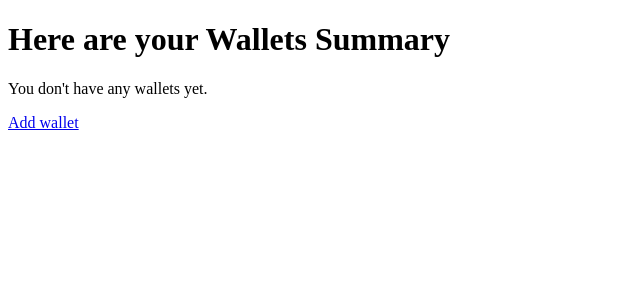
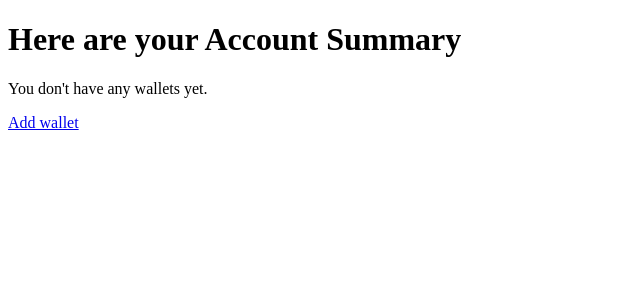
Before and after one commit to novtomiko/walletz, a CodeIgniter app: the page made by application/views/wallet/wallets.php in a window 1280 px wide. Shown: the top 300 px of the page, without its empty margins (0-640 px from the left). Run offline with CodeIgniter, Linux system fonts and the light colour scheme; data that the repository does not hold is empty.

Commit message:
defect fix 2

```diff
--- a/application/controllers/WalletController.php
+++ b/application/controllers/WalletController.php
@@ -15,7 +15,7 @@ class WalletController extends CI_Controller
         $data['expenses'] = $this->ExpenseModel->getExpenses();
         $data['totalExpenses'] = $this->ExpenseModel->getTotalExpenses();
         $data['totalIncomes'] = $this->ExpenseModel->getTotalIncomes();
-        $data["judul"] = "My Wallet";
+        $data["judul"] = "My Account";
         $data["user"] = $this->UserModel
             ->cekData(["email" => $this->session->userdata("email")])
             ->row_array();
--- a/application/views/templates/header.php
+++ b/application/views/templates/header.php
@@ -9,7 +9,7 @@
     <meta name="description" content="">
     <meta name="author" content="">
 
-    <title>pustaka-booking | <?= $judul ?></title>
+    <title>Walletz | <?= $judul ?></title>
 
     <!-- Custom fonts for this template-->
    <link href="<?= base_url(
--- a/application/views/templates/sidebar.php
+++ b/application/views/templates/sidebar.php
@@ -2,7 +2,7 @@
         <ul class="navbar-nav bg-gradient-primary sidebar sidebar-dark accordion" id="accordionSidebar">
 
             <!-- Sidebar - Brand -->
-            <a class="sidebar-brand d-flex align-items-center justify-content-center" href="index.html">
+            <a class="sidebar-brand d-flex align-items-center justify-content-center" href="home">
                 <div class="sidebar-brand-icon rotate-n-15">
                     <i class="fas fa-laugh-squint"></i>
                 </div>
@@ -25,7 +25,7 @@
        <span>Home</span></a>
        <a class="nav-link pb-0" href="<?= base_url("wallets") ?>">
        <i class="fa fa-fw fa book"></i>
-       <span>Wallet Summary</span></a>
+       <span>Account Summary</span></a>
        <a class="nav-link pb-0" href="<?= base_url("logout") ?>">
        <i class="fa fa-fw fa book"></i>
        <span>Logout</span></a>
@@ -35,7 +35,7 @@
         <!-- Sidebar Toggler (Sidebar) -->
         <div class="text-center d-none d-md-inline">
           <button class="rounded-circle border-0" id="sidebarToggle"></button>
-          </div>
+        </div>
 
           </ul>
           <!-- End of Sidebar --   >
--- a/application/views/wallet/wallets.php
+++ b/application/views/wallet/wallets.php
@@ -3,7 +3,7 @@
 <head>
     <meta charset="UTF-8">
     <meta name="viewport" content="width=device-width, initial-scale=1.0">
-    <title>My Wallets</title>
+    <title>My Account</title>
     <script src="https://cdnjs.cloudflare.com/ajax/libs/Chart.js/2.9.4/Chart.js"></script>
     <style>
         table{
@@ -25,7 +25,7 @@
             <div class="col-lg-6 justify-content-x"> <?= $this->session->flashdata('pesan'); ?> </div>
         </div>
         <div class="card mb-3 style="width: 100%; height: 100%"">
-        <h1>Here are your Wallets Summary</h1>
+        <h1>Here are your Account Summary</h1>
         <?php if(count($wallets) < 1) : ?>
             <p>You don't have any wallets yet.</p>
             <a href=<?= base_url('wallets/add')?>>Add wallet</a>
@@ -42,7 +42,7 @@
             <?php foreach($wallets as $wallets) : ?>
                 <?php $total_balance = (int)$wallets->wallet_amount + (int)$total_balance;?>
             <?php endforeach; ?>
-                <h4>Your Wallets Summary is</h4>
+                <h4>Your Account Summary is</h4>
                        <canvas id='walletSummary' style="width:100%;max-width:600px"></canvas>
                         <script>
                         var xValues = ["Incomes", "Expenses","Balance"];
```
